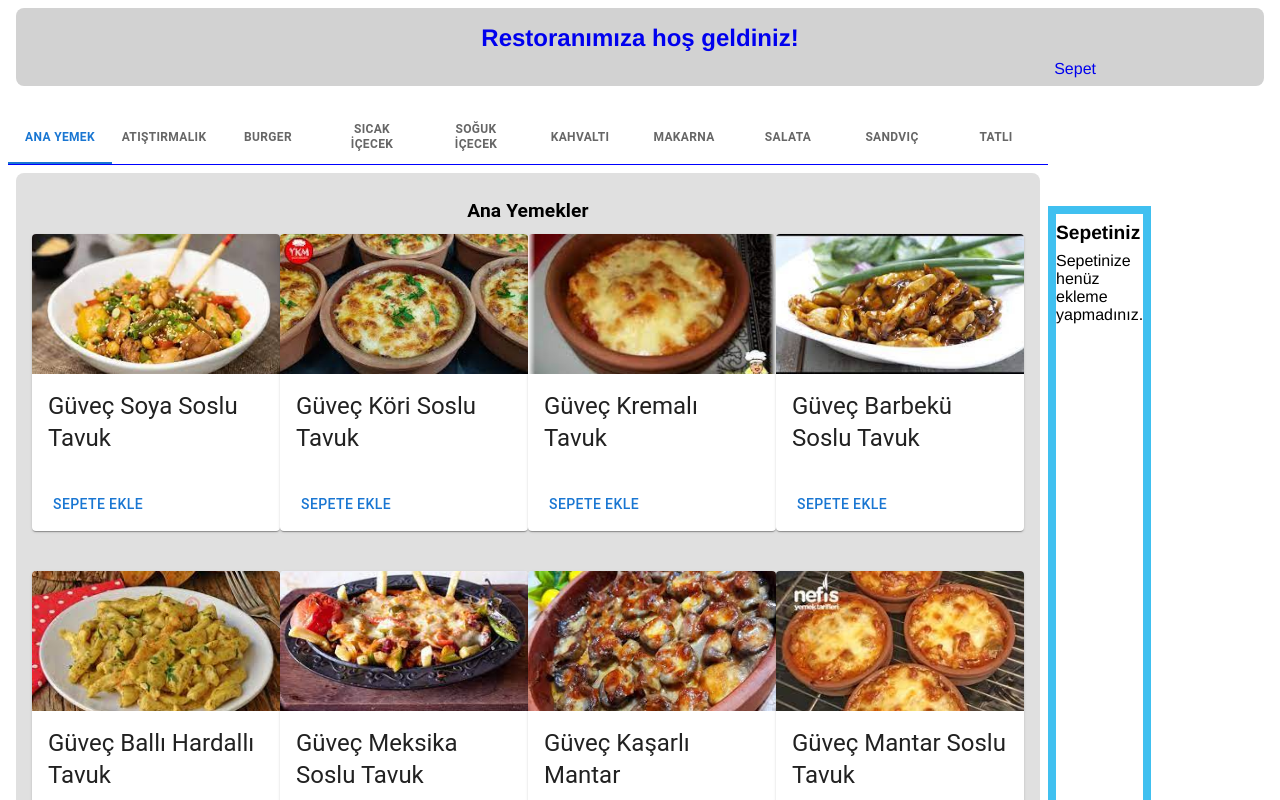
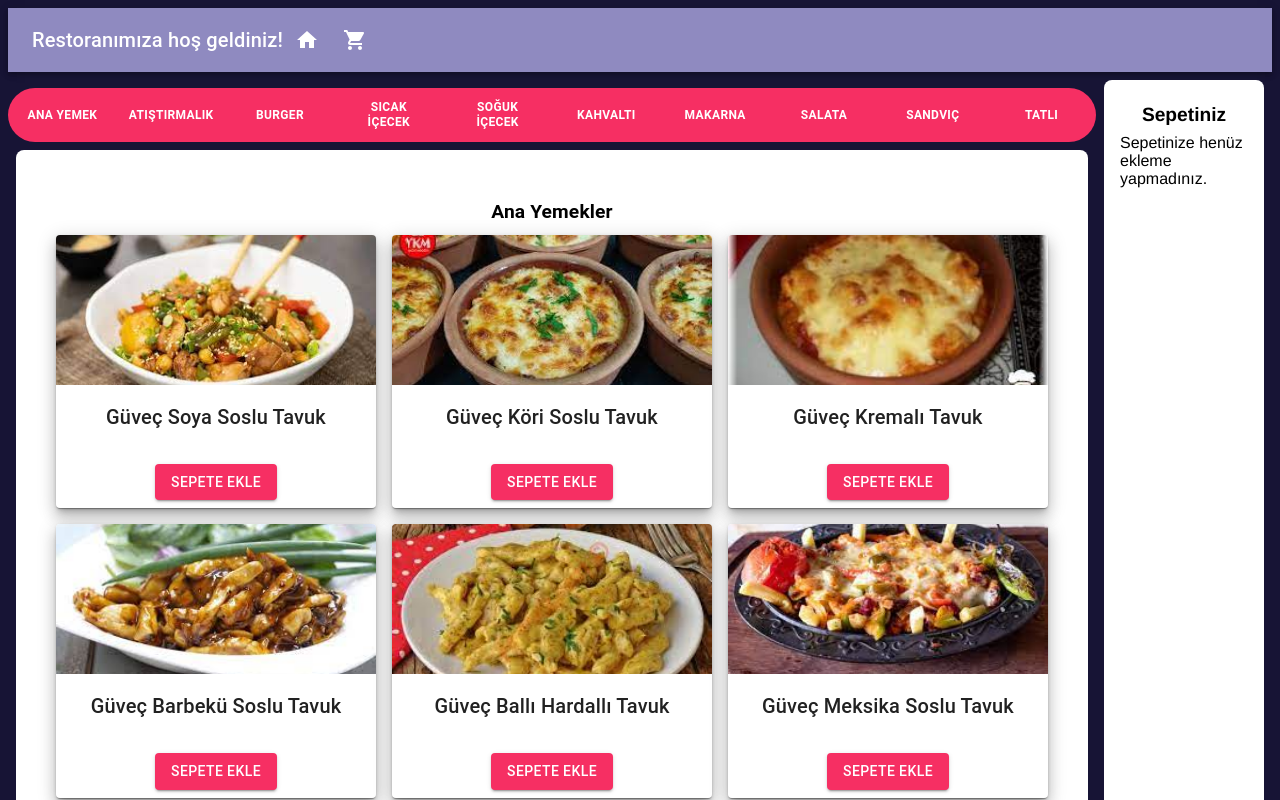
Before and after one commit to Berkayozgun/menu-app, a React (Create React App) app: page / in a window 1280 px wide. Shown: the top 800 px of the page. Built offline with nearby package versions, Linux system fonts and the light colour scheme.

Commit message:
ui updates

```diff
--- a/package.json
+++ b/package.json
@@ -8,9 +8,8 @@
     "@emotion/styled": "^11.8.1",
     "@headlessui/react": "^1.6.4",
     "@heroicons/react": "^1.0.6",
-    "@mui-treasury/components": "^1.10.1",
     "@mui/icons-material": "^5.8.0",
-    "@mui/material": "^5.8.1",
+    "@mui/material": "^5.8.2",
     "@testing-library/jest-dom": "^5.16.4",
     "@testing-library/react": "^13.2.0",
     "@testing-library/user-event": "^13.5.0",
@@ -18,6 +17,7 @@
     "react": "^18.1.0",
     "react-dom": "^18.1.0",
     "react-scripts": "5.0.1",
+    "styled-components": "^5.3.5",
     "tailwindcss": "^3.0.24",
     "web-vitals": "^2.1.4"
   },
--- a/src/App.css
+++ b/src/App.css
@@ -1,5 +1,6 @@
 .App {
-  text-align: center;
+  display:flex;
+
 }
 
 .App-logo {
--- a/src/App.js
+++ b/src/App.js
@@ -3,7 +3,7 @@ import Main from "./components/Main";
 import Basket from "./components/Basket";
 import data from "./menu-data/data";
 import { SnackbarProvider } from "notistack";
-import Slide from "@material-ui/core/Slide";
+
 
 import { useState } from "react";
 
@@ -61,14 +61,14 @@ function App() {
       anchorOrigin={{
         vertical: "bottom",
         horizontal: "right",
-        variant: 'success',
+        variant: "success",
       }}
-      TransitionComponent={Slide}
+
     >
+      <Header className="App-header" countCartItems={cartItems.length}></Header>
+
       <div className="App">
-        <Header countCartItems={cartItems.length}></Header>
-
-        <div className="row">
+        <div className="app-container">
         <Main
         onAdd={onAdd}
         data={data}
@@ -90,7 +90,9 @@ function App() {
         tatlilar={tatlilar}
         turkkahveleri={turkkahveleri}
         cartItems={cartItems}
-          ></Main>
+      >
+
+      </Main>
       <Basket
             onAdd={onAdd}
             onRemove={onRemove}
--- a/src/components/Basket.js
+++ b/src/components/Basket.js
@@ -2,7 +2,6 @@ import * as React from 'react';
 import Box from '@mui/material/Box';
 import Typography from '@mui/material/Typography';
 import Modal from '@mui/material/Modal';
-
 
 export default function Basket(props) {
 
@@ -30,8 +29,8 @@ export default function Basket(props) {
   const totalPrice = itemsPrice + shippingPrice;
 
   return (
-    <aside className="main-basket">
-      <h2>Sepetiniz</h2>
+    <div className="block col-1">
+      <h2><center>Sepetiniz</center></h2>
       <div>{cartItems.length === 0 && <div>Sepetinize henüz ekleme yapmadınız.</div>}</div>
       {cartItems.map((item) => (
         <div key={item.id} className="row">
@@ -44,7 +43,7 @@ export default function Basket(props) {
               -
             </button>
           </div>
-          <div>
+          <div className="col-2">
             {item.qty} adet {item.title} {item.price.toFixed(2)} TL
           </div>
         </div>
@@ -52,7 +51,7 @@ export default function Basket(props) {
       {cartItems.length !== 0 && (
         <div>
           <hr></hr>
-          <div className="row">
+          <div className="row" >
             <div className="col-2">Sepet Tutarı</div>
             <div className="col-1">{itemsPrice.toFixed(2)} TL</div>
           </div>
@@ -62,8 +61,8 @@ export default function Basket(props) {
             <div className="col-1">{shippingPrice.toFixed(2)} TL</div>
           </div>
 
-          <div className="row">
-            <div className="col-2">
+          <div >
+            <div className="row">
               <strong>Toplam Tutar</strong>
             </div>
             <div className="col-1">{totalPrice.toFixed(2)} TL</div>
@@ -97,8 +96,8 @@ export default function Basket(props) {
 
           <select name="cars" id="cars">
             <option value="Ödeme yöntemi">Ödeme Yöntemi</option>
-            <option value="mercedes">Pos cihazı</option>
-            <option value="audi">Nakit</option>
+            <option value="Pos Cihazı">Pos cihazı</option>
+            <option value="Nakit">Nakit</option>
           </select>
 
           <div className="row">
@@ -128,6 +127,6 @@ export default function Basket(props) {
         </div>
       )}
 
-    </aside>
+    </div>
   );
 }
--- a/src/components/Header.js
+++ b/src/components/Header.js
@@ -1,28 +1,51 @@
-import React from "react";
+import * as React from "react";
+import AppBar from "@mui/material/AppBar";
+import Box from "@mui/material/Box";
+import Toolbar from "@mui/material/Toolbar";
+import IconButton from "@mui/material/IconButton";
+import Typography from "@mui/material/Typography";
+import Badge from "@mui/material/Badge";
+import ShoppingCartIcon from "@mui/icons-material/ShoppingCart";
+import HomeIcon from '@mui/icons-material/Home';
 
 export default function Header(props) {
-    const {countCartItems} = props;
-    return(
-        <div>
-            <header className="main-header">
-                <div>
-                    <a href='#/' style={{textDecoration: "none"}}>
-                        <h1>
-                            <center>Restoranımıza hoş geldiniz!</center>
-                        </h1>
-                    </a>
-                </div>
-                <div className="header-cart">
-                    <a href='#/cart'>Sepet {' '}
-                    {countCartItems? (
-                        <button className="badge">{countCartItems}</button>
-                    ): (
-                        ''
-                    )}
+  const { countCartItems } = props;
 
-                    </a>{' '}
-                </div>
-            </header>
-        </div>
-    )
+  return (
+    <Box className="App-header" sx={{ flexGrow: 1 }}>
+
+      <AppBar position="static" sx={{ backgroundColor:"#8F8AC0", width: "100%"}}>
+
+        <Toolbar>
+
+          <Typography
+            variant="h6"
+            noWrap
+            component="div"
+            sx={{ display: { xs: "none", sm: "block" } }}
+          >
+            Restoranımıza hoş geldiniz!
+          </Typography>
+
+          <IconButton size="large" color="inherit" href="/">
+            <HomeIcon />
+          </IconButton>
+
+          <Box sx={{ display: { xs: "none", md: "flex" } }}>
+
+            <IconButton size="large" color="inherit">
+
+              <Badge badgeContent={countCartItems} color="error">
+                <ShoppingCartIcon />
+              </Badge>
+
+            </IconButton>
+          </Box>
+
+          <Box sx={{ display: { xs: "flex", md: "none" } }}></Box>
+
+        </Toolbar>
+      </AppBar>
+    </Box>
+  );
 }
--- a/src/components/Main.js
+++ b/src/components/Main.js
@@ -4,15 +4,21 @@ import Tabs from "@mui/material/Tabs";
 import Tab from "@mui/material/Tab";
 import Typography from "@mui/material/Typography";
 import Box from "@mui/material/Box";
+import Paper from "@mui/material/Paper";
 import Product from "./Product";
-import "../index.css"
+import "../index.css";
+import { useSnackbar } from "notistack";
+
+
 
 const tabStyle = {
-  width: "fit-content",
   fontSize: "12px",
   textAlign: "center",
-  fontWeight: "bold"
+  fontWeight: "bold",
+  color: "white",
 };
+
+
 
 function TabPanel(props) {
   const { children, value, index, ...other } = props;
@@ -54,6 +60,15 @@ export default function Main(props) {
     setValue(newValue);
   };
 
+
+
+  const { enqueueSnackbar } = useSnackbar(
+  );
+
+  const handleClick = () => {
+    enqueueSnackbar("Sepete Eklendi!");
+  };
+
   const {
     anayemekler,
     data,
@@ -76,17 +91,24 @@ export default function Main(props) {
   } = props;
 
   return (
-    <div className="main-container">
+    <div className="flex-container">
       <Box sx={{ width: "100%" }}>
-        <Box sx={{ borderBottom: 0.5, borderColor: "blue" }}>
+        <Box
+          className="flex-container-child-1"
+          sx={{  }}
+        >
           <Tabs
             variant="fullWidth"
             value={value}
             onChange={handleChange}
             aria-label="basic tabs example"
-            style={{fontWeight: "bold"}}
+            style={{ fontWeight: "bold",
+                    backgroundColor: "#F62F63",
+                    marginTop: "1rem",
+                    borderRadius: "3rem",}}
+           indicatorColor="white"
           >
-            <Tab label="Ana Yemek" {...a11yProps(0)} style={tabStyle}  />
+            <Tab label="Ana Yemek" {...a11yProps(0)} style={tabStyle} />
             <Tab label="Atıştırmalık" {...a11yProps(1)} style={tabStyle} />
             <Tab label="Burger" {...a11yProps(2)} style={tabStyle} />
             <Tab label="Sıcak İçecek" {...a11yProps(3)} style={tabStyle} />
@@ -99,16 +121,25 @@ export default function Main(props) {
           </Tabs>
         </Box>
 
+        <div className="block col-2">
+
           <TabPanel name="anayemekler" value={value} index={0}>
+
             <main className="block col-2">
-            <h2><center>Ana Yemekler</center></h2>
+              <h2>
+                <center>Ana Yemekler</center>
+              </h2>
+
               <div className="row">
+
                 {anayemekler.map((product) => (
+                  <Paper elevation={10} >
                   <Product
                     key={product.id}
                     product={product}
                     onAdd={onAdd}
-                ></Product>
+                  />
+                  </Paper>
                 ))}
               </div>
             </main>
@@ -116,14 +147,18 @@ export default function Main(props) {
 
           <TabPanel name="atistirmaliklar" value={value} index={1}>
             <main className="block col-2">
-            <h2><center>Atıştırmalıklar</center></h2>
+              <h2>
+                <center>Atıştırmalıklar</center>
+              </h2>
               <div className="row">
                 {atistirmaliklar.map((product) => (
+                  <Paper elevation={10} >
                   <Product
                     key={product.id}
                     product={product}
                     onAdd={onAdd}
-                ></Product>
+                  />
+                  </Paper>
                 ))}
               </div>
             </main>
@@ -131,14 +166,18 @@ export default function Main(props) {
 
           <TabPanel name="Burgerler" value={value} index={2}>
             <main className="block col-2">
-            <h2><center>Burgerler</center></h2>
+              <h2>
+                <center>Burgerler</center>
+              </h2>
               <div className="row">
                 {burgerler.map((product) => (
+                  <Paper elevation={10} >
                   <Product
                     key={product.id}
                     product={product}
                     onAdd={onAdd}
-                ></Product>
+                  />
+                  </Paper>
                 ))}
               </div>
             </main>
@@ -146,66 +185,86 @@ export default function Main(props) {
 
           <TabPanel name="Sıcak İçecekler" value={value} index={3}>
             <main className="block col-2">
-            <h2><center>Çaylar</center></h2>
+              <h2>
+                <center>Çaylar</center>
+              </h2>
               <div className="row">
                 {caylar.map((product) => (
+                  <Paper elevation={10} >
                   <Product
                     key={product.id}
                     product={product}
                     onAdd={onAdd}
-                ></Product>
+                  />
+                  </Paper>
                 ))}
               </div>
             </main>
 
             <main className="block col-2">
-            <h2><center>Türk Kahveleri</center></h2>
+              <h2>
+                <center>Türk Kahveleri</center>
+              </h2>
               <div className="row">
                 {turkkahveleri.map((product) => (
+                  <Paper elevation={10} >
                   <Product
                     key={product.id}
                     product={product}
                     onAdd={onAdd}
-                ></Product>
+                  />
+                  </Paper>
                 ))}
               </div>
             </main>
 
             <main className="block col-2">
-            <h2><center>Espresso</center></h2>
+              <h2>
+                <center>Espresso</center>
+              </h2>
               <div className="row">
                 {espressolar.map((product) => (
+                  <Paper elevation={10} >
                   <Product
                     key={product.id}
                     product={product}
                     onAdd={onAdd}
-                ></Product>
+                  />
+                  </Paper>
                 ))}
               </div>
             </main>
 
             <main className="block col-2">
-            <h2><center>Filtre Kahveler</center></h2>
+              <h2>
+                <center>Filtre Kahveler</center>
+              </h2>
               <div className="row">
                 {filtrekahveler.map((product) => (
+                  <Paper elevation={10} >
                   <Product
                     key={product.id}
                     product={product}
                     onAdd={onAdd}
-                ></Product>
+                  />
+                  </Paper>
                 ))}
               </div>
             </main>
 
             <main className="block col-2">
-            <h2><center>Sıcak Sütlü</center></h2>
+              <h2>
+                <center>Sıcak Sütlü</center>
+              </h2>
               <div className="row">
                 {sicakicecekler.map((product) => (
+                  <Paper elevation={10} >
                   <Product
                     key={product.id}
                     product={product}
                     onAdd={onAdd}
-                ></Product>
+                  />
+                  </Paper>
                 ))}
               </div>
             </main>
@@ -213,14 +272,18 @@ export default function Main(props) {
 
           <TabPanel name="Soğuk İçecekler" value={value} index={4}>
             <main className="block col-2">
-            <h2><center>Soğuk Kahveler</center></h2>
+              <h2>
+                <center>Soğuk Kahveler</center>
+              </h2>
               <div className="row">
                 {sogukkahveler.map((product) => (
+                  <Paper elevation={10} >
                   <Product
                     key={product.id}
                     product={product}
                     onAdd={onAdd}
-                ></Product>
+                  />
+                  </Paper>
                 ))}
               </div>
             </main>
@@ -229,11 +292,13 @@ export default function Main(props) {
               <h2>Kokteyller</h2>
               <div className="row">
                 {kokteyller.map((product) => (
+                  <Paper elevation={10} >
                   <Product
                     key={product.id}
                     product={product}
                     onAdd={onAdd}
-                ></Product>
+                  />
+                  </Paper>
                 ))}
               </div>
             </main>
@@ -241,11 +306,13 @@ export default function Main(props) {
             <main className="block col-2">
               <div className="row">
                 {mesrubatlar.map((product) => (
+                  <Paper elevation={10} >
                   <Product
                     key={product.id}
                     product={product}
                     onAdd={onAdd}
-                ></Product>
+                  />
+                  </Paper>
                 ))}
               </div>
             </main>
@@ -253,14 +320,18 @@ export default function Main(props) {
 
           <TabPanel name="Kahvaltılıklar" value={value} index={5}>
             <main className="block col-2">
-            <h2><center>Kahvaltılıklar</center></h2>
+              <h2>
+                <center>Kahvaltılıklar</center>
+              </h2>
               <div className="row">
                 {kahvaltiliklar.map((product) => (
+                  <Paper elevation={10} >
                   <Product
                     key={product.id}
                     product={product}
                     onAdd={onAdd}
-                ></Product>
+                  />
+                  </Paper>
                 ))}
               </div>
             </main>
@@ -268,14 +339,18 @@ export default function Main(props) {
 
           <TabPanel name="Makarnalar" value={value} index={6}>
             <main className="block col-2">
-            <h2><center>Makarnalar</center></h2>
+              <h2>
+                <center>Makarnalar</center>
+              </h2>
               <div className="row">
                 {makarnalar.map((product) => (
+                  <Paper elevation={10} >
                   <Product
                     key={product.id}
                     product={product}
                     onAdd={onAdd}
-                ></Product>
+                  />
+                  </Paper>
                 ))}
               </div>
             </main>
@@ -283,14 +358,18 @@ export default function Main(props) {
 
           <TabPanel name="Salatalar" value={value} index={7}>
             <main className="block col-2">
-            <h2><center>Salatalar</center></h2>
+              <h2>
+                <center>Salatalar</center>
+              </h2>
               <div className="row">
                 {salatalar.map((product) => (
+                  <Paper elevation={10} >
                   <Product
                     key={product.id}
                     product={product}
                     onAdd={onAdd}
-                ></Product>
+                  />
+                  </Paper>
                 ))}
               </div>
             </main>
@@ -298,7 +377,9 @@ export default function Main(props) {
 
           <TabPanel name="Sandviçler" value={value} index={8}>
             <main className="block col-2">
-            <h2><center>Sandviçler</center></h2>
+              <h2>
+                <center>Sandviçler</center>
+              </h2>
               <div className="row">
                 {sandvicler.map((product) => (
                   <Product
@@ -313,7 +394,9 @@ export default function Main(props) {
 
           <TabPanel name="Tatlılar" value={value} index={9}>
             <main className="block col-2">
-            <h2><center>Tatlılar</center></h2>
+              <h2>
+                <center>Tatlılar</center>
+              </h2>
               <div className="row">
                 {tatlilar.map((product) => (
                   <Product
@@ -325,6 +408,7 @@ export default function Main(props) {
               </div>
             </main>
           </TabPanel>
+        </div>
       </Box>
     </div>
   );
--- a/src/components/Product.js
+++ b/src/components/Product.js
@@ -1,19 +1,18 @@
 import * as React from "react";
-import Box from "@mui/material/Box";
 import Card from "@mui/material/Card";
 import CardActions from "@mui/material/CardActions";
 import CardContent from "@mui/material/CardContent";
 import CardMedia from "@mui/material/CardMedia";
 import Button from "@mui/material/Button";
 import Typography from "@mui/material/Typography";
+import { useSnackbar } from "notistack";
+import { createTheme } from '@mui/material/styles';
 
-import { useSnackbar } from "notistack";
 
 export default function Product(props) {
   const { product, onAdd } = props;
 
-  const { enqueueSnackbar } = useSnackbar(
-  );
+  const { enqueueSnackbar } = useSnackbar();
 
   const handleClick = () => {
     enqueueSnackbar("Sepete Eklendi!");
@@ -22,36 +21,36 @@ export default function Product(props) {
   const [open, setOpen] = React.useState(false);
   const handleOpen = () => setOpen(true);
   const handleClose = () => setOpen(false);
-
-  const style = {
-    position: "absolute",
-    top: "50%",
-    left: "50%",
-    transform: "translate(-50%, -50%)",
-    width: 400,
-    bgcolor: "background.paper",
-    border: "2px solid #000",
-    boxShadow: 24,
-    p: 4,
-  };
+  const theme = createTheme({
+    status: {
+      danger: '#e53e3e',
+    },
+    palette: {
+      primary: {
+        main: '#F62F63',
+        darker: '#053e85',
+      },
+    },
+  });
 
   return (
-    <Card>
+    <Card className="product-card">
       <CardMedia
         component="img"
-        height="140"
+        height="150"
         image={product.image}
-        alt="green iguana"
+        alt="{product.title}"
       />
       <CardContent>
-        <Typography gutterBottom variant="h5" component="div">
+        <Typography gutterBottom variant="h6" component="div">
           {product.title}
           {product.categoryName}
         </Typography>
       </CardContent>
       <CardActions>
         <React.Fragment>
-          <Button
+
+          <Button theme={theme} color="primary" variant="contained"
             onClick={() => {
               onAdd(product);
               handleClick();
@@ -60,7 +59,7 @@ export default function Product(props) {
             Sepete Ekle
           </Button>
 
-        </React.Fragment>
+          </React.Fragment>
       </CardActions>
     </Card>
   );
--- a/src/index.css
+++ b/src/index.css
@@ -1,67 +1,64 @@
 body {
-  font-family: Helvetica, Arial, sans-serif;
-}
-h1, h2, h3 {
+  font-family: 'Helvetica';
+  background-color: #171435}
+h1,
+h2,
+h3 {
   margin: 0.5rem 0;
 }
-h1{
-  font-size:1.5rem;
+h1 {
+  font-size: 1.5rem;
 }
-h2{
-  font-size:1.2rem;
+h2 {
+  font-size: 1.2rem;
 }
-h3{
-  font-size:1rem;
+h3 {
+  font-size: 1rem;
 }
 a{
   text-decoration:none;
 }
-.row{
+.row {
   display:grid;
-  width:fit-content;
-  grid-template-columns:repeat(4,2fr);
-  grid-column-gap: 0px;
-  grid-row-gap: 40px;
-  height: auto;
+  grid-template-columns: 1fr 1fr 1fr;
+  grid-gap: 1rem;
 }
-.col-1{
-  flex:1;
-  min-width: 20rem;
-  height: fit-content;
 
-}
-.col-2{
-  flex:2;
-}
+
 .block{
-  background-color:#e0e0e0;
+  background-color: #fff;
   padding: 1rem;
   margin:0.5rem ;
   border-radius:0.5rem;
-
+}
+.col-1 {
+  flex: 1;
+}
+.col-2 {
+  flex: 2;
 }
 .row.center{
   align-items:center;
 }
 img.small{
-  height: 8rem;
+  height: 8;
+  width:100%;
   border-radius: 1.5rem;
   width:  12rem;
 }
 button{
-  font-size:0.8rem;
-  padding:0.4rem;
-  margin:auto;
-  border-radius:0.5rem;
-  border:none;
+  font-size: 0.8rem;
+  padding: 0.2rem;
+  margin: 0.1rem;
+  border-radius: 0.5rem;
+  border: 0.1rem #404040 solid;
   background-color: #f0c040;
-  width: 50%;
+  width: 100%;
   cursor: pointer;
 }
 button.add{
   background-color: #40c0f0;
   width: 1.5rem;
-  justify-content: flex-start;
 }
 button.remove{
   background-color: #f04040;
@@ -103,16 +100,31 @@ text-right{
 .Card{
   margin-left:0.3rem;
 }
-.main-container{
+
+.main-tab{
+  display:flex;
+  flex-direction:row;
+  justify-content:space-between;
+  align-items:center;
+  margin-top:1rem;
+  width: 100%;
+}
+.main-content{
   display:flex;
   flex-direction:column;
   justify-content:space-between;
   align-items:center;
   margin-top:1rem;
-  width: 65rem;
+  width: 70%;
 }
-
-.main-basket{
-  margin-top:7rem;
-  border: #40c0f0 solid 0.5rem;
+.app-container{
+  display:flex;
 }
+.product-card{
+  display:flex;
+  flex-direction:column;
+  align-items:center;
+  margin-top:1rem;
+  width: 20rem;
+  margin:auto
+}
```
Also changed, not shown: 2 other files (tests, documents, lock files or other folders). Lines whose indentation alone changed are shown as unchanged.
